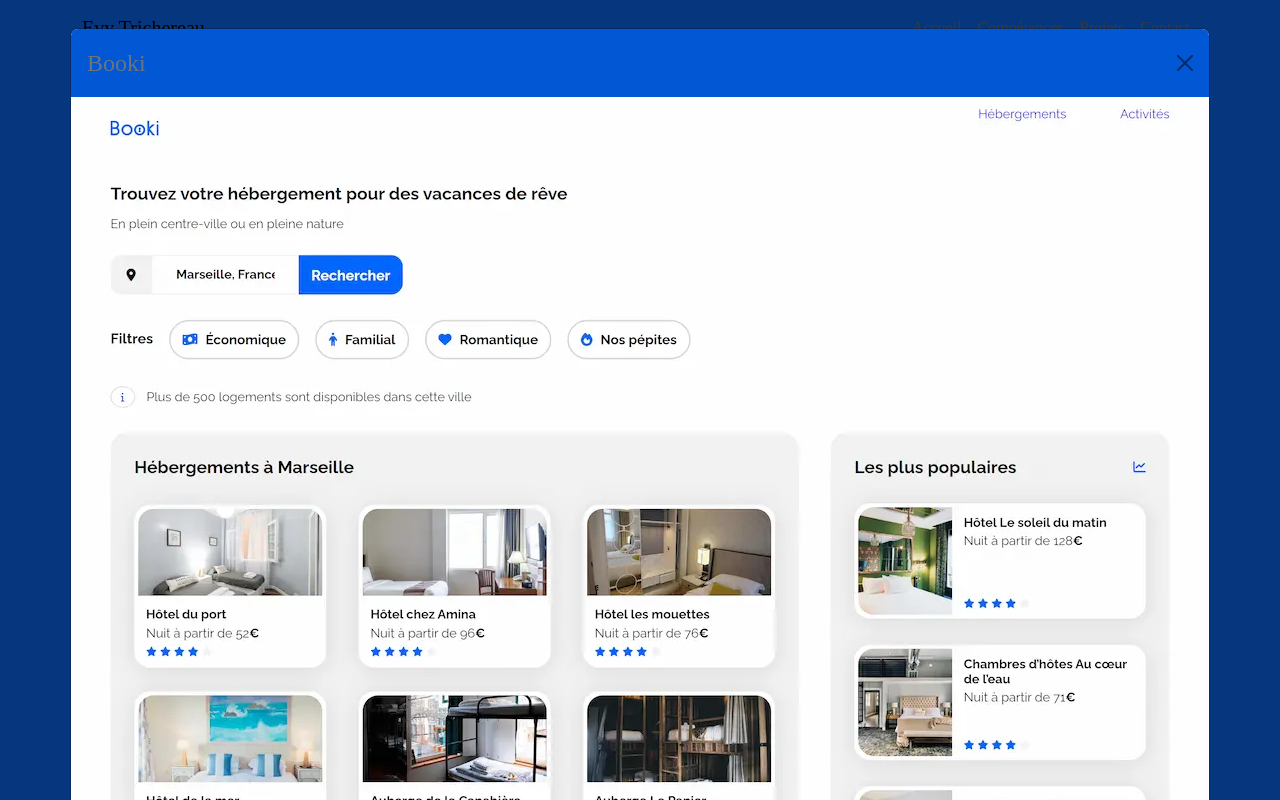
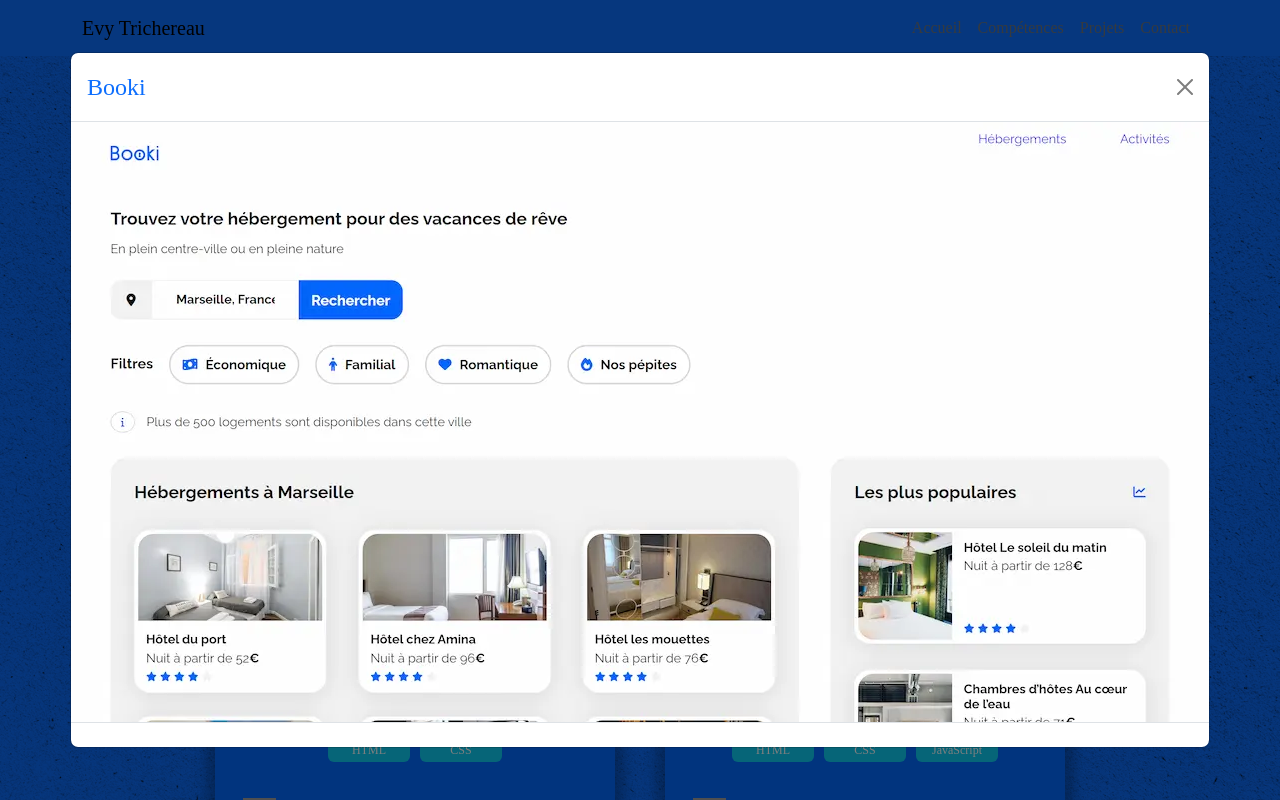
Before and after one commit to Hevyo/evy-trichereau-portfolio, a React (Create React App) app: page / in a window 1280 px wide. Both pictures are taken after a click on the picture 415 px from the left and 1361 px from the top of the page. Shown: the part 961-1761 px from the top of the page. Built offline with nearby package versions, Linux system fonts and the light colour scheme; grey boxes are pictures that could not be loaded; a web font is replaced by a local one.

Commit message:
feat/style : navigation au clavier et style global

```diff
--- a/src/components/Card/index.jsx
+++ b/src/components/Card/index.jsx
@@ -1,4 +1,4 @@
-import { useState } from 'react';
+import { useState, useEffect, useCallback } from 'react';
 import Button from 'react-bootstrap/Button';
 import Modal from 'react-bootstrap/Modal';
 import Card from 'react-bootstrap/Card';
@@ -13,19 +13,41 @@ function WorkCard({...work}) {
 
     const handleClose = () => setShow(false);
     const handleShow = () => {
-        setIndex(0); // Reset index when showing the modal
+        setIndex(0);
         setShow(true);
     };
 
-    const handlePrevious = () => {
+    const handlePrevious = useCallback(() => {
         const newIndex = index - 1;
         setIndex(newIndex < 0 ? work.pictures.length - 1 : newIndex);
-    };
+    }, [index, work.pictures.length]);
 
-    const handleNext = () => {
+    const handleNext = useCallback(() => {
         const newIndex = index + 1;
         setIndex(newIndex >= work.pictures.length ? 0 : newIndex);
-    };
+    }, [index, work.pictures.length]);
+
+    const handleKeyDown = useCallback((event) => {
+        if (event.key === 'ArrowLeft') {
+            handlePrevious();
+        } else if (event.key === 'ArrowRight') {
+            handleNext();
+        } else if (event.key === 'Escape') {
+            handleClose();
+        }
+    }, [handlePrevious, handleNext]);
+
+    useEffect(() => {
+        if (show) {
+            window.addEventListener('keydown', handleKeyDown);
+        } else {
+            window.removeEventListener('keydown', handleKeyDown);
+        }
+
+        return () => {
+            window.removeEventListener('keydown', handleKeyDown);
+        };
+    }, [show, handleKeyDown]);
 
     const filteredSkills = [];
 
@@ -44,13 +66,13 @@ function WorkCard({...work}) {
     return(
         <>
             <Card style={{ width: '25rem' }} className='card' border="dark">
-                <Card.Img onClick={handleShow} className="card__image" variant="top" src={work.pictures[0]} alt={`Screenshot du site ${work.title}`}/>
+                <Card.Img onClick={handleShow} className="card__image" variant="top" src={work.pictures[0]} alt={`Screenshot du site ${work.title}`} tabIndex={0} />
                 <Card.Body className="card__body">
                     <Card.Title as={h3WithClassName('custom-title-class')} className="card__body--title">{work.title}</Card.Title>
                     <Card.Text className="card__body--description">{work.description}</Card.Text>
                     <MappedList data={filteredSkills} type="badge" size="small"/>
                     <div className="card__body--linkDiv">
-                    <img className="card__body--linkDiv--logo" src="https://img.icons8.com/?size=100&id=12599&format=png&color=FFFFFF" alt={`Lien vers le code du site ${work.title} sur Github`}/>
+                    <img className="card__body--linkDiv--logo" src="https://img.icons8.com/?size=100&id=12599&format=png&color=FFFFFF" alt={`Lien vers le code du site ${work.title} sur Github`} />
                     <a className="card__body--linkDiv--link" href={work.github} target="_blank" rel="noopener noreferrer">
                         Lien vers le code sur Github
                     </a>
@@ -58,9 +80,9 @@ function WorkCard({...work}) {
                 </Card.Body>
             </Card>
 
-        <Modal className="modal" size="xl" show={show} onHide={handleClose}>
+        <Modal className="modal" size="xl" show={show} onHide={handleClose} centered>
           <Modal.Header className="modal__header" closeButton>
-            <Modal.Title className="text-secondary">{work.title}</Modal.Title>
+            <Modal.Title className="text-primary">{work.title}</Modal.Title>
           </Modal.Header>
           <Modal.Body className="modal__body">
               <Slider
@@ -72,7 +94,7 @@ function WorkCard({...work}) {
           <Modal.Footer className="modal__footer">
           {work.pictures.length > 1 && (
                 <div className='modal__footer__sliderControl'>
-                    <Button variant="secondary" onClick={handlePrevious}>
+                    <Button variant="primary" onClick={handlePrevious}>
                         <i className="fa-solid fa-chevron-left"></i>
                     </Button>
                     <div className="modal__footer__sliderControl--indicators">
@@ -83,7 +105,7 @@ function WorkCard({...work}) {
                             ></span>
                         ))}
                     </div>
-                    <Button variant="secondary" onClick={handleNext}>
+                    <Button variant="primary" onClick={handleNext}>
                         <i className="fa-solid fa-chevron-right"></i>
                     </Button>
                 </div>
--- a/src/components/Card/index.scss
+++ b/src/components/Card/index.scss
@@ -3,6 +3,7 @@
 .card{
     min-height: 560px;
     border: none !important;
+    box-shadow: 0px 0px 12px 9px rgba(0,0,0,0.24);
     &__image{
         height: 250px;
         overflow: hidden;
@@ -90,19 +91,12 @@
 }
 
 .modal{
-    &__header{
-        background-color: darken($primary, 10%);
-        border: 0 !important;
-    }
     &__body{
-    background-color: $primary;
-    height: 750px;
+    height: 75vh;
     padding: 0 !important;
     overflow-y: scroll;
     overflow-x: hidden;
     display: flex;
-    flex-direction: row;
-    justify-content: center;
     /* Hide scrollbar for IE, Edge and Firefox */
     -ms-overflow-style: none;  /* IE and Edge */
     scrollbar-width: none;  /* Firefox */
@@ -110,28 +104,37 @@
         &::-webkit-scrollbar {
             display: none;
         }
+        @media(max-width: 1200px){
+            align-items: center;
+        }
+        @media(max-width: 1000px){
+            height: 50vh;
+        }
+        @media(max-width: 500px){
+            height: 35vh;
+        }
     }
     &__footer{
-        border: 0 !important;
-        background: darken($primary, 10%) !important;
         &__sliderControl{
-            background-color: darken($primary, 10%);
             display: flex;
             flex-direction: row;
             width: 100%;
             justify-content: space-around;
             align-items: center;
+            &--buttonLogo{
+                color: $secondary;
+            }
             &--indicators {
                 display: flex;
                 gap: 10px;
                 &--indicator{
                     width: 10px;
                     height: 10px;
-                    background-color: $secondary;
+                    background-color: $primary;
                     border-radius: 50%;
                     transition: all 0.3s ease;
                     &.active {
-                        background-color: darken($secondary, 30%);
+                        background-color: darken($secondary, 20%);
                     }
                 }
             }
--- a/src/components/Form/index.scss
+++ b/src/components/Form/index.scss
@@ -10,6 +10,7 @@
         border: $info 1px solid;
         background-color: $dark;
         color: white;
+        box-shadow: 0px -2px 12px 6px rgba(0,0,0,0.24);
         &:focus {
             background-color: $dark;
             color: white;
--- a/src/components/Navigation/index.scss
+++ b/src/components/Navigation/index.scss
@@ -9,3 +9,10 @@
 .nav-link.active{
     color: darken($secondary, 15%) !important;
 }
+
+.navbar-toggler{
+    background-color: $secondary !important;
+    &:hover{
+        filter: brightness(90%) !important;
+    }
+}
--- a/src/index.scss
+++ b/src/index.scss
@@ -7,6 +7,12 @@
 
 #root {
     background-color: $primary;
+    background-image: url('./assets/noise.webp');
+    background-size: cover;
+    background-blend-mode: multiply;
+    background-attachment: fixed;
+    background-position: center;
+    background-repeat: no-repeat;
 }
 
 h1, h2, h3 {
--- a/src/pages/Home/index.scss
+++ b/src/pages/Home/index.scss
@@ -73,6 +73,7 @@
     }
     &__contact{
         display: flex;
+        padding: 3.3% 0 2% 0;
         flex-direction: column;
         align-items: center;
         margin: auto;
```
Also changed, not shown: src/assets/noise.webp (added).
